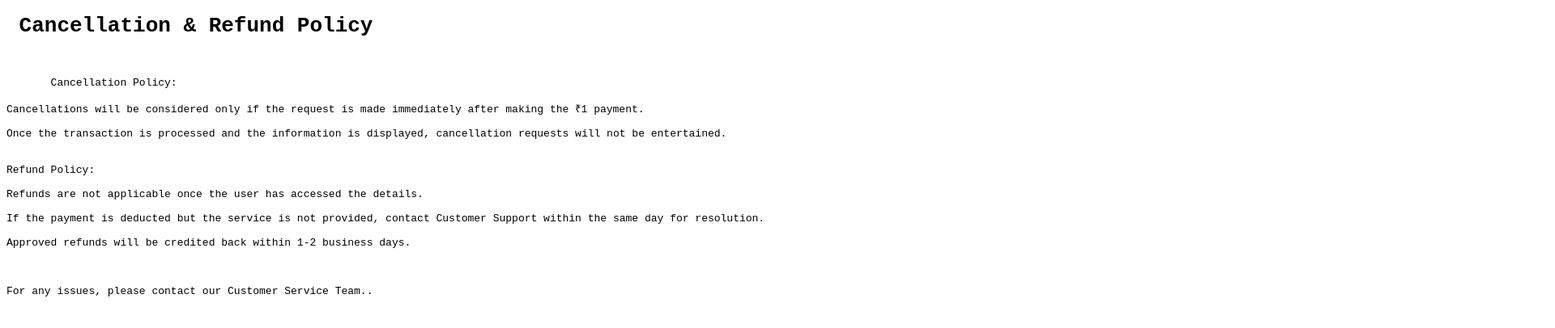
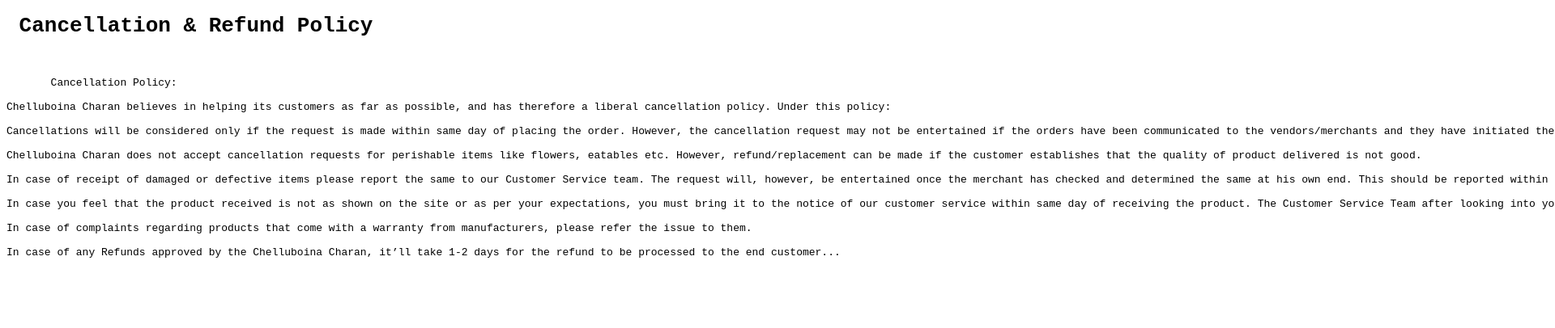
Before and after one commit to Charan731/policy, a plain HTML site: page index.html in a window 1280 px wide. Shown: the top 406 px of the page at 81% size, 1920 px wide, since content can reach past the window. Drawn offline with Linux system fonts and the light colour scheme.

Commit message:
Update index.html

```diff
--- a/index.html
+++ b/index.html
@@ -9,21 +9,18 @@
     <pre><h1> Cancellation & Refund Policy</h1><br>
        Cancellation Policy:
 
-Cancellations will be considered only if the request is made immediately after making the ₹1 payment.
+Chelluboina Charan believes in helping its customers as far as possible, and has therefore a liberal cancellation policy. Under this policy:
 
-Once the transaction is processed and the information is displayed, cancellation requests will not be entertained.
+Cancellations will be considered only if the request is made within same day of placing the order. However, the cancellation request may not be entertained if the orders have been communicated to the vendors/merchants and they have initiated the process of shipping them.
 
+Chelluboina Charan does not accept cancellation requests for perishable items like flowers, eatables etc. However, refund/replacement can be made if the customer establishes that the quality of product delivered is not good.
 
-Refund Policy:
+In case of receipt of damaged or defective items please report the same to our Customer Service team. The request will, however, be entertained once the merchant has checked and determined the same at his own end. This should be reported within same day of receipt of the products.
 
-Refunds are not applicable once the user has accessed the details.
+In case you feel that the product received is not as shown on the site or as per your expectations, you must bring it to the notice of our customer service within same day of receiving the product. The Customer Service Team after looking into your complaint will take an appropriate decision.
 
-If the payment is deducted but the service is not provided, contact Customer Support within the same day for resolution.
+In case of complaints regarding products that come with a warranty from manufacturers, please refer the issue to them.
 
-Approved refunds will be credited back within 1-2 business days.
-
-
-
-For any issues, please contact our Customer Service Team..</pre>
+In case of any Refunds approved by the Chelluboina Charan, it’ll take 1-2 days for the refund to be processed to the end customer...</pre>
 </body>
 </html>
```
